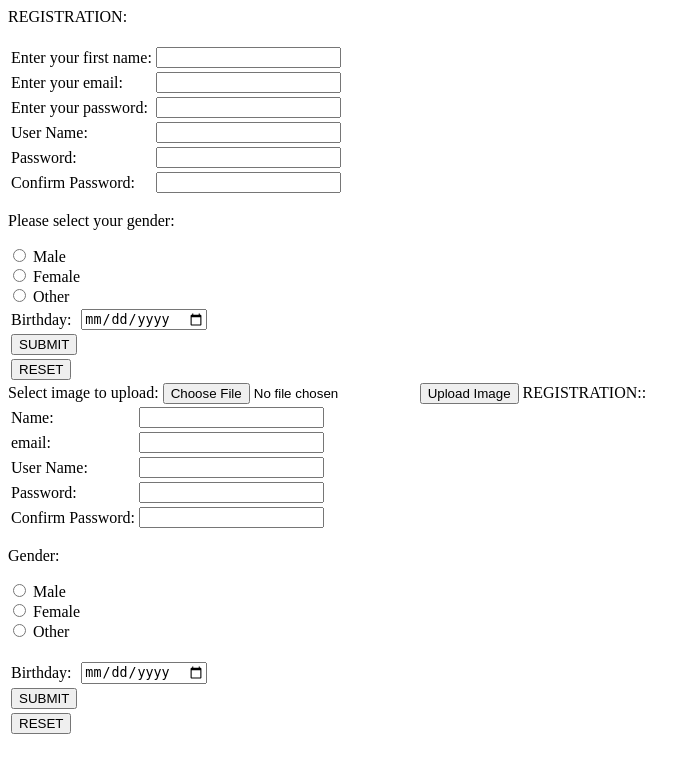
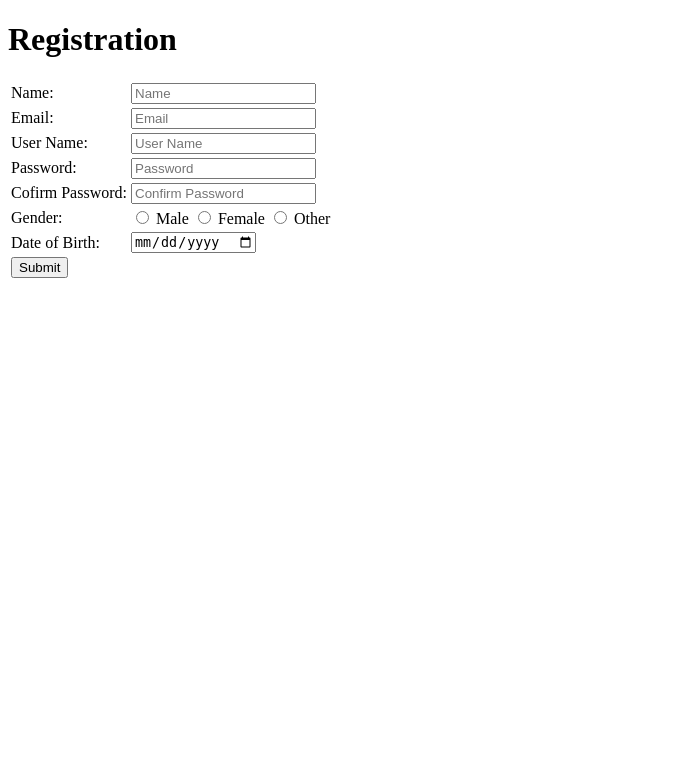
Before and after one commit to ahasanulcsc123/Web-Technologies, a PHP site: page /Registration.php in a window 1280 px wide. Shown: the top 773 px of the page, without its empty margins (0-700 px from the left). Run offline with PHP 8.4, Linux system fonts and the light colour scheme.

Commit message:
Lab Task 2

```diff
--- a/Lab task 2/Registration.php
+++ b/Lab task 2/Registration.php
@@ -1,65 +1,108 @@
-<!DocType html>
+<?php include "control/Results.php"; ?>
+<!DOCTYPE html>
 <html>
     <head>
-<title>My example </title>
+     <title>Registration Form</title>
     </head>
     <body>
-<?php include "control/LabTask2.php" ; ?>
-<form action="upload.php" method="post" enctype="multipart/form-data">
-Select image to upload:
-<input type="file" name="fileToUpload" id="fileToUpload">
-<input type="submit" value="Upload Image" name="submit">
-
-<form>
-REGISTRATION::
-
+<h1>Registration</h1>
+<form value="Registration" action="<?php echo $_SERVER["PHP_SELF"]?>" method="POST">
  <table>
  <tr>
-<td>Name:</td>
-<td><input type="text" id="l" name="lname"></td>
+  <td>
+   Name:
+  </td>
+ <td>
+  <input type="text" id="name" name="name" placeholder="Name">
+   </td>
+ <td>
+   <?php echo $validateName; ?>
+    </td>
+    </tr>
+     <tr>
+     <td>
+      <label>Email:</label>
+       </td>
+       <td>
+        <input type="email" id="email" name="email" placeholder="Email">
+       </td>
+       <td>
+<?php echo $validateEmail; ?>
+  </td>
+   </tr>
+     <tr>
+    <td>
+      <label>User Name:</label>
+       </td>
+       <td>
+         <input type="text" id="username" name="username" placeholder="User Name">
+         </td>
+           <td>
+       <?php echo $validateUserName; ?>
+        </td>
+       </tr>
+      <tr>
+     <td>
+      <label>Password:</label>
+       </td>
+     <td>
+     <input type="password" id="password" name="password" placeholder="Password">
+     </td>
+     <td>
+     <?php echo $validatePassword; ?>
+       </td>
+ </tr>
+ <tr>
+ <td>
+   <label>Cofirm Password:</label>
+  </td>
+  <td>
+<input type="password" id="confirmpassword" name="confirmpassword" placeholder="Confirm Password">
+ </td>
+  <td>
+   <?php echo $validateConfirmPassword; ?>
+  </td>
    </tr>
 
      <tr>
-<td>email:</td>
-<td><input type="text" id="e" name="EMAIL"></td>
+     <td>
+      <label>Gender:</label>
+     </td>
+     <td>
+    <input type="radio" id="gender" name="gender" value="male">
+   <label for="male">Male</lable>
+     <input type="radio" id="gender" name="gender" value="female">
+     <label for="female">Female</lable>
+    <input type="radio" id="gender" name="gender" value="other">
+    <label for="other">Other</lable>
+      </td>
+   <td>
+   <br>
+    <?php echo $validateGender; ?>
+   </td>
   </tr>
   <tr>
-
-<td>User Name:</td>
-<td><input type="text" id="d" name="dname"></td>
+ <td>
+  <label>Date of Birth:</label>
+   </td>
+   <td>
+  <input type="date" id="dob" name="dob">
+ </td>
+  <td>
+   <?php echo $validateDob; ?>
+  </td>
  </tr>
  <tr>
-<td>Password:</td>
-<td><input type="text" id="p" name="password"></td>
-</tr>
-<tr>
-<td>Confirm Password:</td>
-<td><input type="text" id="p" name="Confirm password"></td>
+ <td>
+  <input type="submit" value="Submit">
+
+  </td>
+ <td>
+
+ </td>
   </tr>
  </table>
-<p>Gender:</p>
 
-  <input type="radio" id="male" name="gender" value="male">
-  Male<br>
-  <input type="radio" id="female" name="gender" value="female">
-  Female<br>
-  <input type="radio" id="other" name="gender" value="other">
-  Other<br><br>
-  <table>
-  <tr>
- <td>Birthday:</td>
-  <td><input type="date" id="birthday" name="birthday"></td>
-</tr>
-<tr>
-<td><input type="submit" Value="SUBMIT"></td>
-</tr>
-<tr>
-<td><input type="reset" Value="RESET"></td>
-</tr>
-</table>
  </form>
-
-
-
 </body>
 </html>
--- a/Lab task 2/control/LabTask2.php
+++ /dev/null
@@ -1,110 +0,0 @@
-<?php
-    $validatename="";
-    $validateemail="";
-    $validatepassword="";
-    $validateradio="";
-    $validategender="";
-    $v1=$v2=$v3="";
-    if($_SERVER["REQUEST_METHOD"] == "POST") {
-        $name=$_REQUEST["fname"];
-        $email=$_REQUEST["email"];
-
-        if(empty($name) || strlen($name) < 3) {
-            $validatename="you must enter valid name";
-        } else {
-            $validatename="your name is ".$name;
-        }
-
-        if(empty($email) || !preg_match("/^[_a-z0-9-]+(\.[_a-z0-9-]+)*@[a-z0-9-]+(\.[a-z0-9-]+)*(\.[a-z]{2,})$/i", $email)) {
-            $validateemail="your must enter valid email";
-        } else {
-            $validateemail="your email is ".$email;
-        }
-        if(empty($email) || !preg_match("/^[_a-z0-9-]+(\.[_a-z0-9-]+)*@[a-z0-9-]+(\.[a-z0-9-]+)*(\.[a-z]{2,})$/i", $email)) {
-            $validatepassword="your must enter valid password";
-        } else {
-            $validatepassword="your password is ".$password;
-        }
-
-
-        if(!isset($_REQUEST["gender"])) {
-            $validategender="Please select your gender";
-        }
-
-        $target_dir = "files/";
-$target_file = $target_dir . basename($_FILES["fileupload"]["name"]);
-if (move_uploaded_files($_FILES["filetupload"]["tmp_name"], $target_file)){
-
-echo "file uploaded";
-
-}
-
-else{
-echo "sorry";
-
-}
-    }
-?>
-
-
-
-
-<!DOCTYPE html>
-
-<head>
-
-    <title>Document</title>
-</head>
-<body>
-    <form action="<?php echo $_SERVER["PHP_SELF"] ?>" method="POST">
-    <h>REGISTRATION:</h>
-    <br><br>
-    <table>
-    <tr>
-       <td> Enter your first name:</td>
-         <td><input type="text" name="fname"><?php echo $validatename; ?></td>
-       </tr>
-       <tr>
-        <td>Enter your email:</td>
-         <td><input type="text" name="email"> <?php echo $validateemail; ?></td>
-         </tr>
-         <tr>
-        <td>Enter your password:</td>
-         <td><input type="text" name="password"> <?php echo $validatepassword; ?></td>
-         </tr>
-        <tr>
-        <td>User Name:</td>
-<td><input type="text" id="d" name="dname"></td>
-</tr>
-<tr>
-<td>Password:</td>
-<td><input type="text" id="p" name="password"></td>
-</tr>
-<tr>
-<td>Confirm Password:</td>
-<td><input type="text" id="p" name="Confirm password"></td>
-</tr>
-</table>
-        <p>Please select your gender: </p>
-        <input type="radio" id="male" name="gender" value="male">
-        <label for="male">Male</label><br>
-        <input type="radio" id="female" name="gender" value="female">
-        <label for="male">Female</label><br>
-        <input type="radio" id="other" name="gender" value="female">
-        <label for="male">Other</label><br>
-        <?php echo $validategender ?>
-        <table>
-  <tr>
- <td>Birthday:</td>
-  <td><input type="date" id="birthday" name="birthday"></td>
-</tr>
-<tr>
-<td><input type="submit" Value="SUBMIT"></td>
-</tr>
-<tr>
-<td><input type="reset" Value="RESET"></td>
-</tr>
-</table>
-    </form>
-</body>
-</html>
--- /dev/null
+++ b/Lab task 2/control/Results.php
@@ -0,0 +1,55 @@
+<?php
+
+            $validateName = "";
+            $validateUserName = "";
+            $validateEmail = "";
+            $validateDob = "";
+            $validateGender = "";
+            $validatePassword = "";
+            $validateConfirmPassword = "";
+
+            if($_SERVER["REQUEST_METHOD"] == "POST")
+            {
+                $name = $_REQUEST["name"];
+                $email = $_REQUEST["email"];
+                $userName = $_REQUEST["username"];
+                $password = $_REQUEST["password"];
+                $confirmpassword = $_REQUEST["confirmpassword"];
+
+
+                if(empty($name) || strlen($name)<3)
+                {
+                    $validateName = "You must Enter a valid Name";
+                }
+                if(empty($userName) || strlen($userName)<5)
+                {
+                    $validateUserName = "Please enter an Username";
+                }
+                if(empty($email) || !preg_match("/^[_a-z0-9-]+(\.[_a-z0-9-]+)*@[a-z0-9-]+(\.[a-z0-9-]+)*(\.[a-z]{2,})$/i",$email))
+                {
+                    $validateEmail = "You must Enter a valid Email";
+                }
+
+                if(empty($_REQUEST["gender"]))
+                {
+
+                    $validateGender = "Please select a gender";
+                }
+                if(empty($_REQUEST["dob"]))
+                {
+                    $validateDob = "Please Enter a Date of birth";
+                }
+
+                if(empty($password) || strlen($password)<6)
+                {
+                    $validatePassword = "You must Enter a valid Password";
+                }
+                if( $password !=  $confirmpassword)
+                {
+                    $validateConfirmPassword = "Confirm Password isn't match";
+                }
+
+
+            }
+
+        ?>
```
Lines whose indentation alone changed are shown as unchanged.
